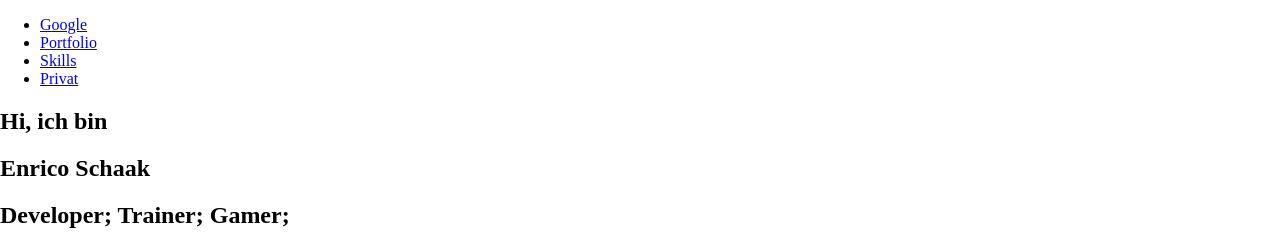
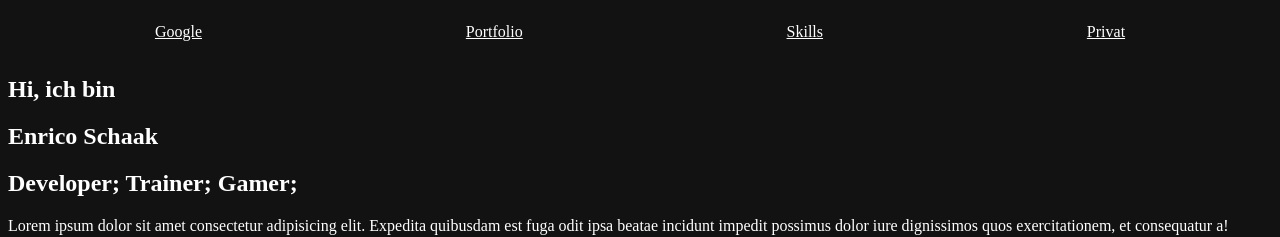
Before and after one commit to EnricoSchaak/EnricoSchaak.github.io, a plain HTML site: page index.html in a window 1280 px wide. Shown: the top 237 px of the page. Drawn offline with Linux system fonts and the light colour scheme.

Commit message:
style anpassung

```diff
--- a/index.html
+++ b/index.html
@@ -4,8 +4,9 @@
     <meta charset="UTF-8">
     <meta name="viewport" content="width=device-width, initial-scale=1.0">
     <title>Portfolio</title>
-    <link rel="stylesheet" href="./styles.css"
+    <link rel="stylesheet" href="./styles.css">
 </head>
+
 <body>
     <nav>
         <ul>
@@ -25,8 +26,9 @@
             Expedita quibusdam est fuga odit ipsa beatae incidunt impedit
             possimus dolor iure dignissimos quos exercitationem, et consequatur a!
             </p>
+            <img src="https://picsum.photos/400/600" alt="a picture of me">
         </div>
-        <img src="https://picsum.photos/400/600" alt="a picture of me">
+
         <section class="skills"></section>
         <ul>
             <li>
--- a/styles.css
+++ b/styles.css
@@ -1,4 +1,26 @@
-body{
-    margin:0;
+body {
+    margin: 1;
     padding: 0;
-}
+    background-color: #121212;
+  }
+   main{
+    color: white;
+    height: 100vh;
+   }
+   {section
+    height: 100vh;
+    }
+  nav {
+   padding: 15px;
+  }
+
+  nav ul {
+   display: flex;
+   list-style: none;
+   margin: 0;
+   padding: 0;
+   justify-content: space-around;
+  }
+   nav ul li a {
+    color: white;
+  }
```
